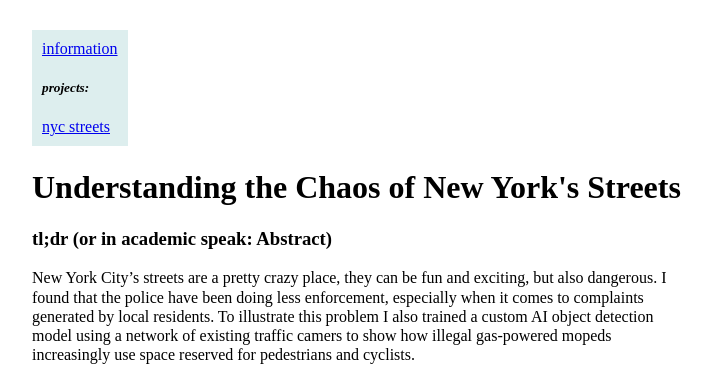
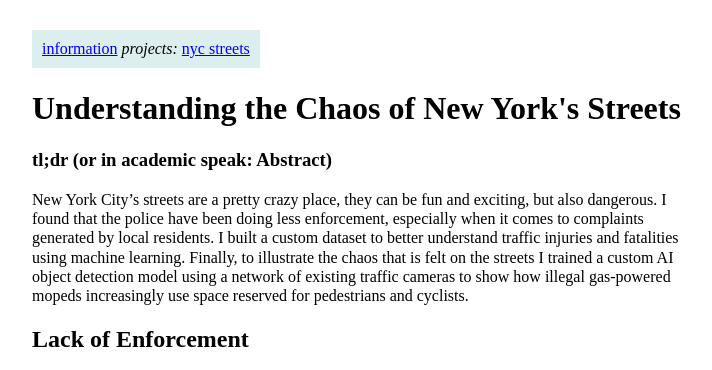
Before and after one commit to benarnav/benarnav.github.io, a Jekyll site: the page built from nyc_streets.md, in a window 1280 px wide, cut to the strip 0-370 px from the top of the page. Shown: the whole strip, without its empty margins (283-995 px from the left). Built offline with Jekyll 4.4.1, drawn with Linux system fonts in a browser that asks for light colours.

Commit message:
reformatted navbar, added border to chart

```diff
--- a/_includes/navbar.md
+++ b/_includes/navbar.md
@@ -1,6 +1,6 @@
 <div class="navbar">
   <a href="/">information</a>
-  <a><h5><i>projects:</i></h5></a>
+  <a><i>projects:</i></a>
   <a href="/nyc_streets/">nyc streets</a>
 
 </div>
--- a/nyc_streets.md
+++ b/nyc_streets.md
@@ -6,11 +6,13 @@ layout: page
 New York City's streets are a pretty crazy place, they can be fun and
 exciting, but also dangerous. I found that the police have been doing less
 enforcement, especially when it comes to complaints generated by local residents.
-To illustrate this problem I also trained a custom AI object detection model
-using a network of existing traffic camers to show how illegal gas-powered
-mopeds increasingly use space reserved for pedestrians and cyclists.
+I built a custom dataset to better understand traffic injuries and fatalities using
+machine learning. Finally, to illustrate the chaos that is felt on the streets I
+trained a custom AI object detection model using a network of existing traffic
+cameras to show how illegal gas-powered mopeds increasingly use space reserved
+for pedestrians and cyclists.
 
 <h2>Lack of Enforcement</h2>
 
-<iframe title="As Illegal Parking in NYC Grows, the Police Issue Fewer Tickets" aria-label="Interactive line chart" id="datawrapper-chart-mr9s9" src="https://datawrapper.dwcdn.net/mr9s9/4/" scrolling="no" frameborder="0" style="width: 0; min-width: 100% !important; border: none;" height="664" data-external="1"></iframe><script type="text/javascript">!function(){"use strict";window.addEventListener("message",(function(a){if(void 0!==a.data["datawrapper-height"]){var e=document.querySelectorAll("iframe");for(var t in a.data["datawrapper-height"])for(var r=0;r<e.length;r++)if(e[r].contentWindow===a.source){var i=a.data["datawrapper-height"][t]+"px";e[r].style.height=i}}}))}();
+<iframe title="As Illegal Parking in NYC Grows, the Police Issue Fewer Tickets" aria-label="Interactive line chart" id="datawrapper-chart-mr9s9" src="https://datawrapper.dwcdn.net/mr9s9/4/" scrolling="no" frameborder="0" style="width: 0; min-width: 100% !important; border: 1 px solid white;" height="664" data-external="1"></iframe><script type="text/javascript">!function(){"use strict";window.addEventListener("message",(function(a){if(void 0!==a.data["datawrapper-height"]){var e=document.querySelectorAll("iframe");for(var t in a.data["datawrapper-height"])for(var r=0;r<e.length;r++)if(e[r].contentWindow===a.source){var i=a.data["datawrapper-height"][t]+"px";e[r].style.height=i}}}))}();
 </script>
```
Also changed, not shown: index.md (+6 -0 lines).
